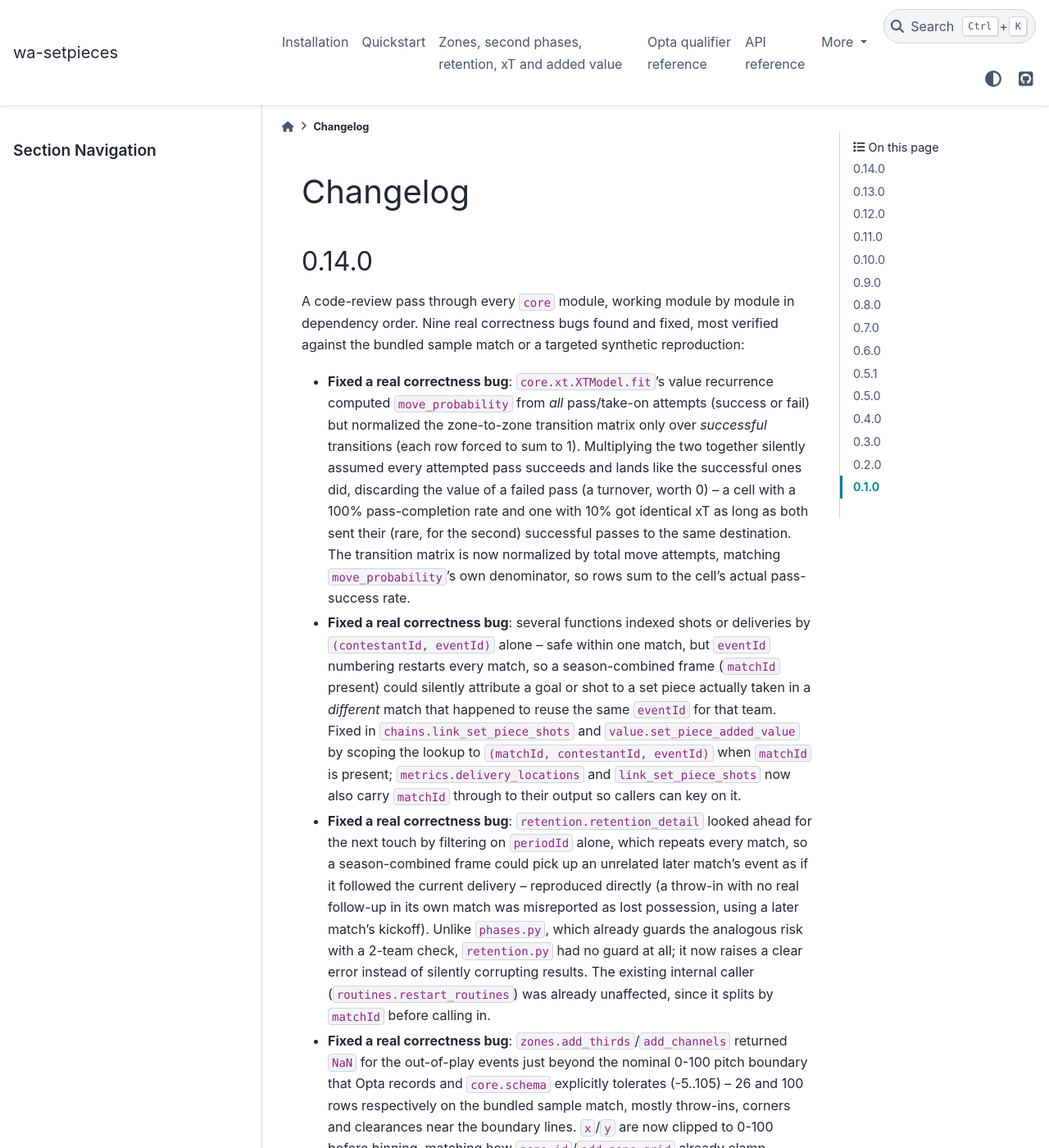
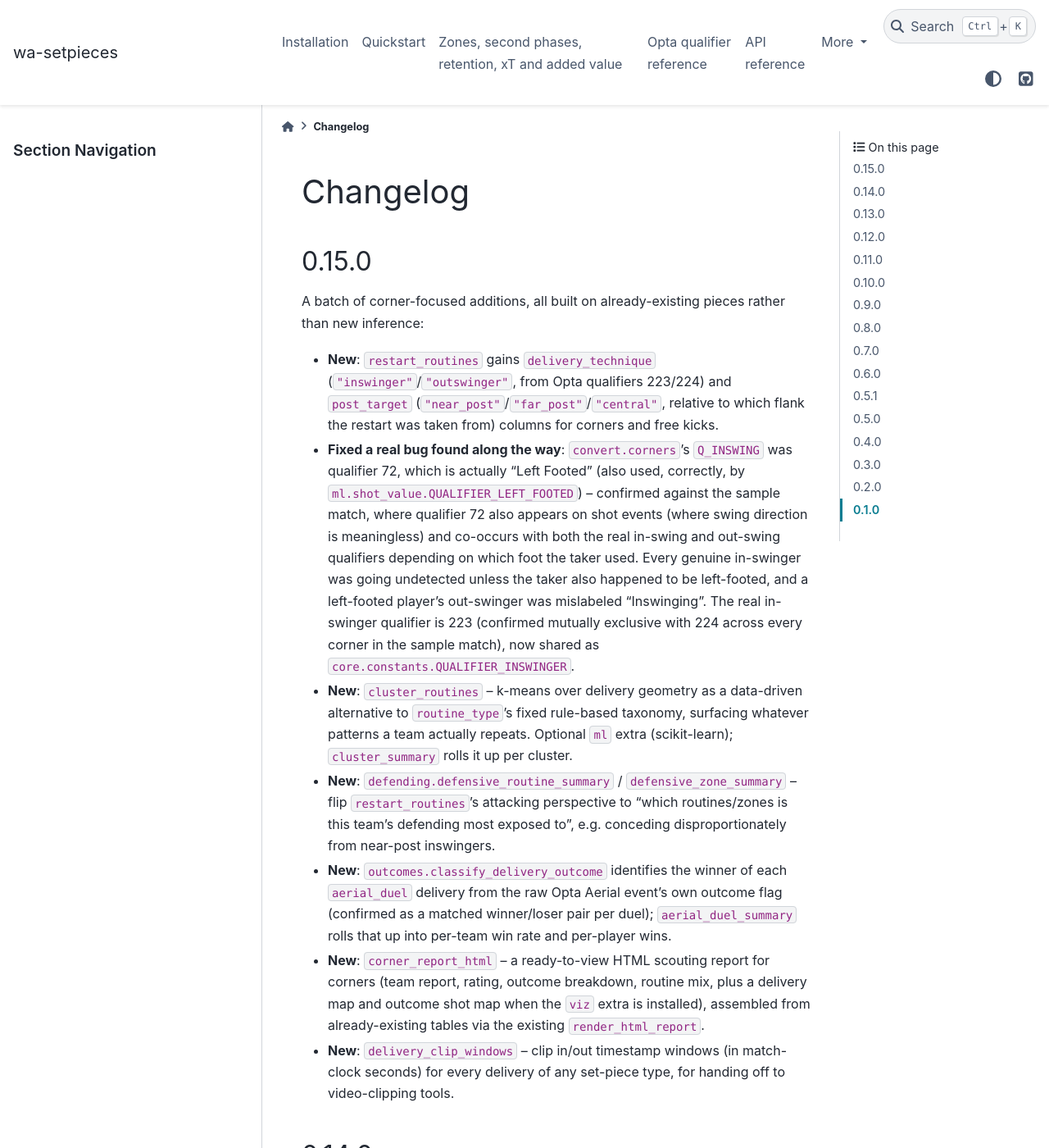
Before and after one commit to marclamberts/waltzinganalytics, a Sphinx documentation site: the page built from docs/source/changelog.rst, in a window 1280 px wide and 1400 px high. Shown: the whole window at 82% size. Built offline with Sphinx 7.4.7 and the PyData theme 0.15.4, drawn with Linux system fonts in a browser that asks for light colours; pages that are not in the unit, such as notebooks, are missing from menus.

Commit message:
Bump to 0.15.0 and document the new corner-focused additions
Changelog entry and README updates for delivery_technique/post_target,
cluster_routines/cluster_summary, defensive_routine_summary/
defensive_zone_summary, aerial_duel_summary, corner_report_html, and
delivery_clip_windows.

```diff
--- a/docs/source/changelog.rst
+++ b/docs/source/changelog.rst
@@ -1,5 +1,50 @@
 Changelog
 =========
+
+0.15.0
+------
+
+A batch of corner-focused additions, all built on already-existing pieces
+rather than new inference:
+
+- **New**: ``restart_routines`` gains ``delivery_technique``
+  (``"inswinger"``/``"outswinger"``, from Opta qualifiers 223/224) and
+  ``post_target`` (``"near_post"``/``"far_post"``/``"central"``, relative
+  to which flank the restart was taken from) columns for corners and free
+  kicks.
+- **Fixed a real bug found along the way**: ``convert.corners``'s
+  ``Q_INSWING`` was qualifier 72, which is actually "Left Footed" (also
+  used, correctly, by ``ml.shot_value.QUALIFIER_LEFT_FOOTED``) -- confirmed
+  against the sample match, where qualifier 72 also appears on shot
+  events (where swing direction is meaningless) and co-occurs with both
+  the real in-swing and out-swing qualifiers depending on which foot the
+  taker used. Every genuine in-swinger was going undetected unless the
+  taker also happened to be left-footed, and a left-footed player's
+  out-swinger was mislabeled "Inswinging". The real in-swinger qualifier
+  is 223 (confirmed mutually exclusive with 224 across every corner in
+  the sample match), now shared as ``core.constants.QUALIFIER_INSWINGER``.
+- **New**: ``cluster_routines`` -- k-means over delivery geometry as a
+  data-driven alternative to ``routine_type``'s fixed rule-based taxonomy,
+  surfacing whatever patterns a team actually repeats. Optional ``ml``
+  extra (scikit-learn); ``cluster_summary`` rolls it up per cluster.
+- **New**: ``defending.defensive_routine_summary`` /
+  ``defensive_zone_summary`` -- flip ``restart_routines``'s attacking
+  perspective to "which routines/zones is this team's defending most
+  exposed to", e.g. conceding disproportionately from near-post
+  inswingers.
+- **New**: ``outcomes.classify_delivery_outcome`` identifies the winner of
+  each ``aerial_duel`` delivery from the raw Opta Aerial event's own
+  outcome flag (confirmed as a matched winner/loser pair per duel);
+  ``aerial_duel_summary`` rolls that up into per-team win rate and
+  per-player wins.
+- **New**: ``corner_report_html`` -- a ready-to-view HTML scouting report
+  for corners (team report, rating, outcome breakdown, routine mix, plus
+  a delivery map and outcome shot map when the ``viz`` extra is
+  installed), assembled from already-existing tables via the existing
+  ``render_html_report``.
+- **New**: ``delivery_clip_windows`` -- clip in/out timestamp windows (in
+  match-clock seconds) for every delivery of any set-piece type, for
+  handing off to video-clipping tools.
 
 0.14.0
 ------
--- a/pyproject.toml
+++ b/pyproject.toml
@@ -4,7 +4,7 @@ build-backend = "setuptools.build_meta"
 
 [project]
 name = "wa-setpieces"
-version = "0.14.0"
+version = "0.15.0"
 description = "Set-piece metrics, benchmarked team/player ratings, added-value scoring and mplsoccer pitch visualizations (penalties, kick-offs, free kicks, corners, throw-ins, goal kicks) from Opta F24 and StatsBomb event data, including second phases, xT, zones and retention"
 readme = "README.md"
 requires-python = ">=3.9"
--- a/src/wa_setpieces/__init__.py
+++ b/src/wa_setpieces/__init__.py
@@ -90,7 +90,7 @@ from .core.zones import (
     zone_id,
 )
 
-__version__ = "0.14.0"
+__version__ = "0.15.0"
 
 __all__ = [
     "Match",
```
Also changed, not shown: README.md (+36 -3 lines).
